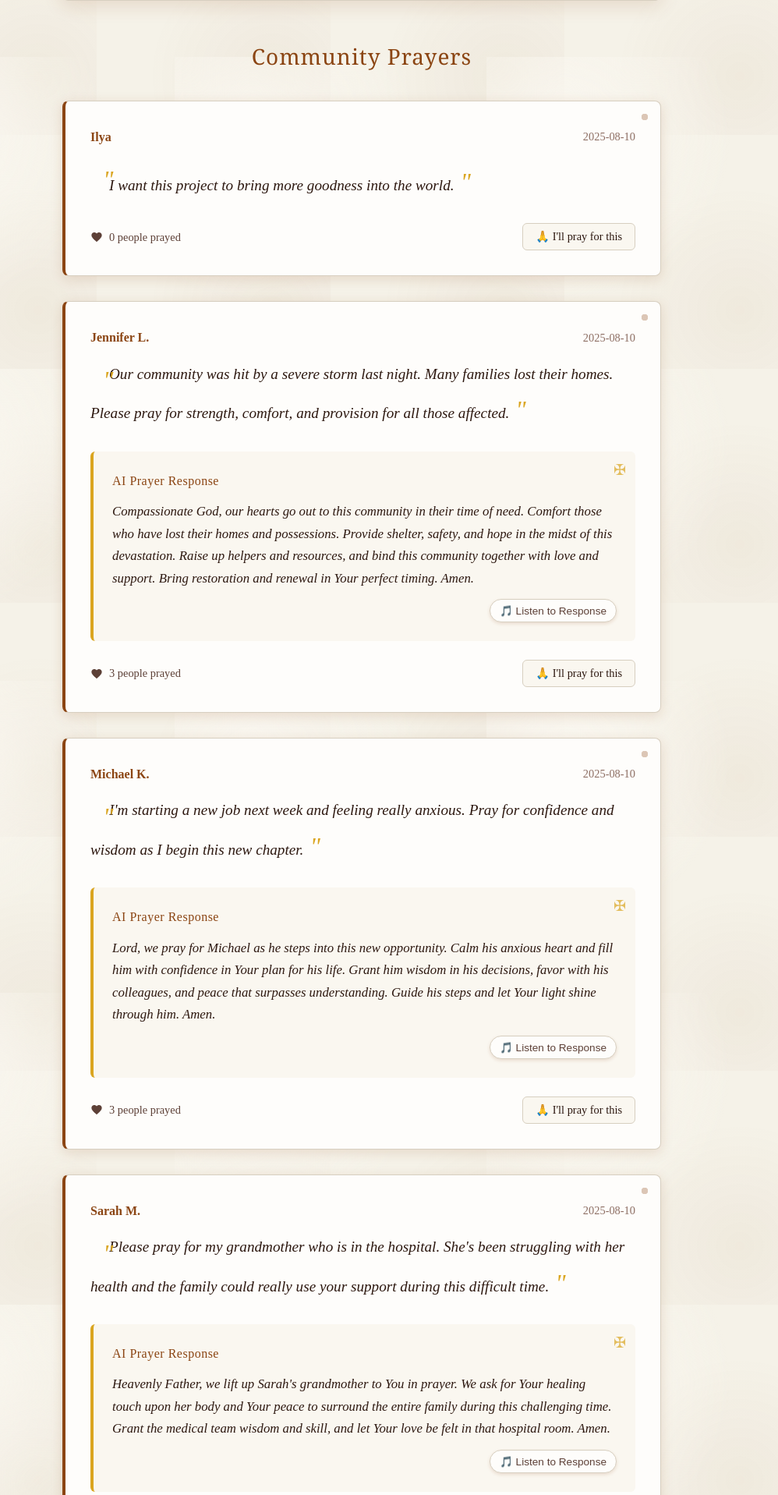
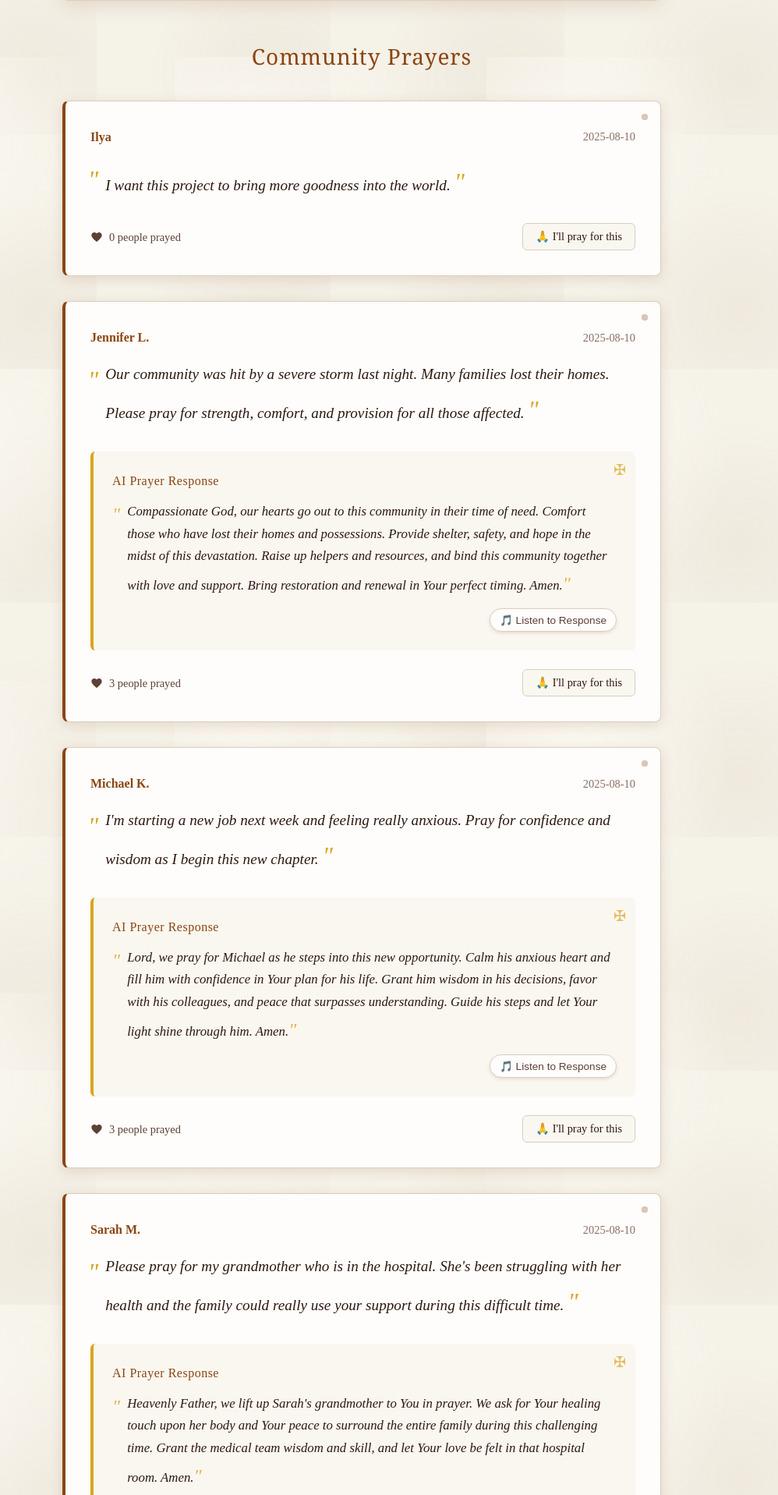
Before and after one commit to gulkily/PrayerLift, a FastAPI app: page / in a window 1280 px wide. Shown: the part 727-2644 px from the top of the page at 78% size, without its empty margins (176-1174 px from the left). Run offline with FastAPI, Linux system fonts and the light colour scheme; data comes from the database, SQL or seed files in the repository.

Commit message:
Improve prayer quote typography and styling
- Fix opening quote positioning to prevent text overlap
- Adjust quote styling for better visual hierarchy
- Add proper styling for AI prayer response quotes
- Update CSS with cache-busting comment
- Improve overall quote layout and spacing

🤖 Generated with [Claude Code](https://claude.ai/code)

Co-Authored-By: Claude <noreply@anthropic.com>

```diff
--- a/hackathon_thywill/static/style.css
+++ b/hackathon_thywill/static/style.css
@@ -1,4 +1,4 @@
-/* PrayerLift - Custom CSS Design */
+/* PrayerLift - Custom CSS Design - Updated Quote Positioning */
 
 :root {
   /* Light mode (Ancient Scripture) */
@@ -262,7 +262,7 @@ body {
   color: var(--text);
   margin-bottom: 1.5rem;
   font-style: italic;
-  text-indent: 1.5rem;
+  padding-left: 1.2rem;
   position: relative;
 }
 
@@ -271,7 +271,7 @@ body {
   font-size: 2rem;
   color: var(--accent);
   position: absolute;
-  left: -0.5rem;
+  left: -0.2rem;
   top: -0.2rem;
   font-family: 'Times New Roman', serif;
 }
@@ -280,7 +280,6 @@ body {
   content: '"';
   font-size: 2rem;
   color: var(--accent);
-  margin-left: 0.2rem;
   font-family: 'Times New Roman', serif;
 }
 
@@ -317,6 +316,27 @@ body {
   font-style: italic;
   line-height: 1.7;
   font-size: 1.05rem;
+  position: relative;
+  padding-left: 1.2rem;
+}
+
+.prayer-generated p::before {
+  content: '"';
+  font-size: 1.5rem;
+  color: var(--accent);
+  position: absolute;
+  left: 0;
+  top: -0.2rem;
+  font-family: 'Times New Roman', serif;
+  opacity: 0.8;
+}
+
+.prayer-generated p::after {
+  content: '"';
+  font-size: 1.5rem;
+  color: var(--accent);
+  font-family: 'Times New Roman', serif;
+  opacity: 0.8;
 }
 
 .prayer-actions {
```
